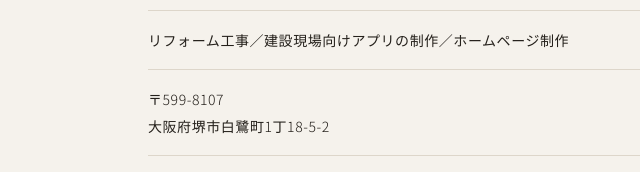
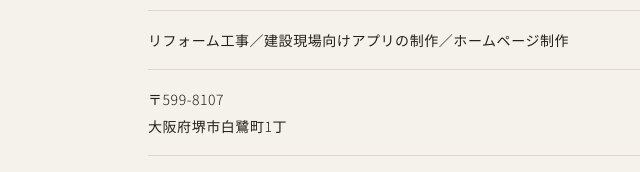
Before and after one commit to tukuru5uta10-glitch/Toocool-project, a plain HTML site: page contact.html in a window 1280 px wide. Shown: the part 617-789 px from the top of the page, 0-640 px from the left. Drawn offline with Linux system fonts and the light colour scheme; a web font is replaced by a local one.

Commit message:
住所の番地を非表示に
Co-Authored-By: Claude Opus 5.5 <noreply@anthropic.com>
Claude-Session: https://claude.ai/code/session_01QE2X7ta6p7FerqsX5iC8kv

```diff
--- a/contact.html
+++ b/contact.html
@@ -39,7 +39,7 @@
   <ul class="info">
     <li class="nm">29/6_DESIGN</li>
     <li>リフォーム工事／建設現場向けアプリの制作<span class="pc">／</span><br class="sp">ホームページ制作</li>
-    <li>〒599-8107<br>大阪府堺市白鷺町1丁18-5-2</li>
+    <li>〒599-8107<br>大阪府堺市白鷺町1丁</li>
     <li><a href="tel:09056439120">090-5643-9120</a></li>
     <li><a href="mailto:too96.design@gmail.com">too96.design@gmail.com</a></li>
     <li>堺市（堺区・北区・西区・中区・東区・美原区・南区）和泉市・高石市・大阪狭山市・河内長野市・松原市・羽曳野市・富田林市ほか大阪全域</li>
```
